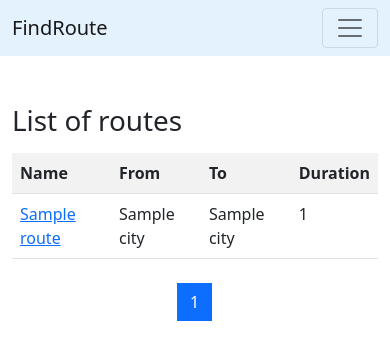
After one commit to murashk1n/python_django_bootstrap, a Django app: page /list/ in a window 390 px wide. The commit adds this page. Shown: the top 360 px of the page. Run offline with Django 4.2, Linux system fonts and the light colour scheme; tables that the repository leaves empty hold one stand-in row (values such as "Sample post"); some libraries are stand-ins or nearby versions.

Commit message:
add route page and button

```diff
--- /dev/null
+++ b/routes/templates/routes/list.html
@@ -0,0 +1,55 @@
+{% extends 'base.html' %}
+{% block title %}List of routes{% endblock %}
+{% block content %}
+<h1>List of routes</h1>
+<div class="row">
+    <div class="col-md-8 mx-auto my-2">
+        <table class="table table table-striped">
+            <tr>
+                <th>Name</th>
+                <th>From</th>
+                <th>To</th>
+                <th>Duration</th>
+            </tr>
+            {% for object in page_obj %}
+            <tr>
+                <td>
+                    <a href="{% url 'trains:detail' pk=object.pk %}">{{object.name}}</a>
+                </td>
+                <td>{{object.from_city}}</td>
+                <td>{{object.to_city}}</td>
+                <td>{{object.travel_times}}</td>
+            </tr>
+            {% endfor %}
+        </table>
+    </div>
+</div>
+
+<nav aria-label="Page navigation example">
+    <ul class="pagination justify-content-center">
+
+        <li class="page-item">
+            {% if page_obj.has_previous %}
+            <a class="page-link" href="?page={{ page_obj.previous_page_number }}" aria-label="Previous">
+                <span aria-hidden="true">&laquo;</span>
+            </a>
+            {% endif %}
+        </li>
+
+        {% for page in page_obj.paginator.page_range %}
+        <li class="page-item {% if page == page_obj.number %}active{% endif %}">
+            <a class="page-link" href="?page={{page}}">
+                {{ page }}
+            </a>
+        </li>
+        {% endfor %}
+
+        <li class="page-item">
+            {% if page_obj.has_next %}
+            <a class="page-link" href="?page={{ page_obj.paginator.num_pages }}" aria-label="Next"> <span
+                    aria-hidden="true">&raquo;</span>
+            </a> {% endif %}
+        </li>
+    </ul>
+</nav>
+{% endblock %}
--- a/routes/views.py
+++ b/routes/views.py
@@ -1,8 +1,10 @@
 from django.contrib import messages
 from django.shortcuts import render, redirect
+from django.views.generic import ListView
 
 from cities.models import City
 from routes.forms import RouteForm, RouteModelForm
+from routes.models import Route
 from routes.utils import get_routes
 from trains.models import Train
 
@@ -69,3 +71,9 @@ def save_route(request):
     else:
         messages.error(request, "Unable to save non-existent route")
         return redirect('/')
+
+
+class RouteListView(ListView):
+    paginate_by = 10
+    model = Route
+    template_name = 'routes/list.html'
--- a/templates/base.html
+++ b/templates/base.html
@@ -34,7 +34,7 @@
                        href="{% url 'trains:home' %}">Trains</a>
                 </li>
                 <li class="nav-item">
-                    <a class="nav-link" href="#">Pricing</a>
+                    <a class="nav-link" href="{% url 'list' %}">Routes</a>
                 </li>
                 <li class="nav-item dropdown">
                     <a class="nav-link dropdown-toggle {% if request.path == cities_create_url or request.path == trains_create_url %} active {% endif %}"
--- a/travel/urls.py
+++ b/travel/urls.py
@@ -17,7 +17,7 @@ Including another URLconf
 from django.contrib import admin
 from django.urls import path, include
 
-from routes.views import home, find_routes, add_route, save_route
+from routes.views import home, find_routes, add_route, save_route, RouteListView
 
 urlpatterns = [
     path('admin/', admin.site.urls),
@@ -27,4 +27,5 @@ urlpatterns = [
     path('find_routes/', find_routes, name='find_routes'),
     path('add_route/', add_route, name='add_route'),
     path('save_route/', save_route, name='save_route'),
+    path('list/', RouteListView.as_view(), name='list'),
 ]
```
Also changed, not shown: routes/templates/routes/create.html (+17 -2 lines).
